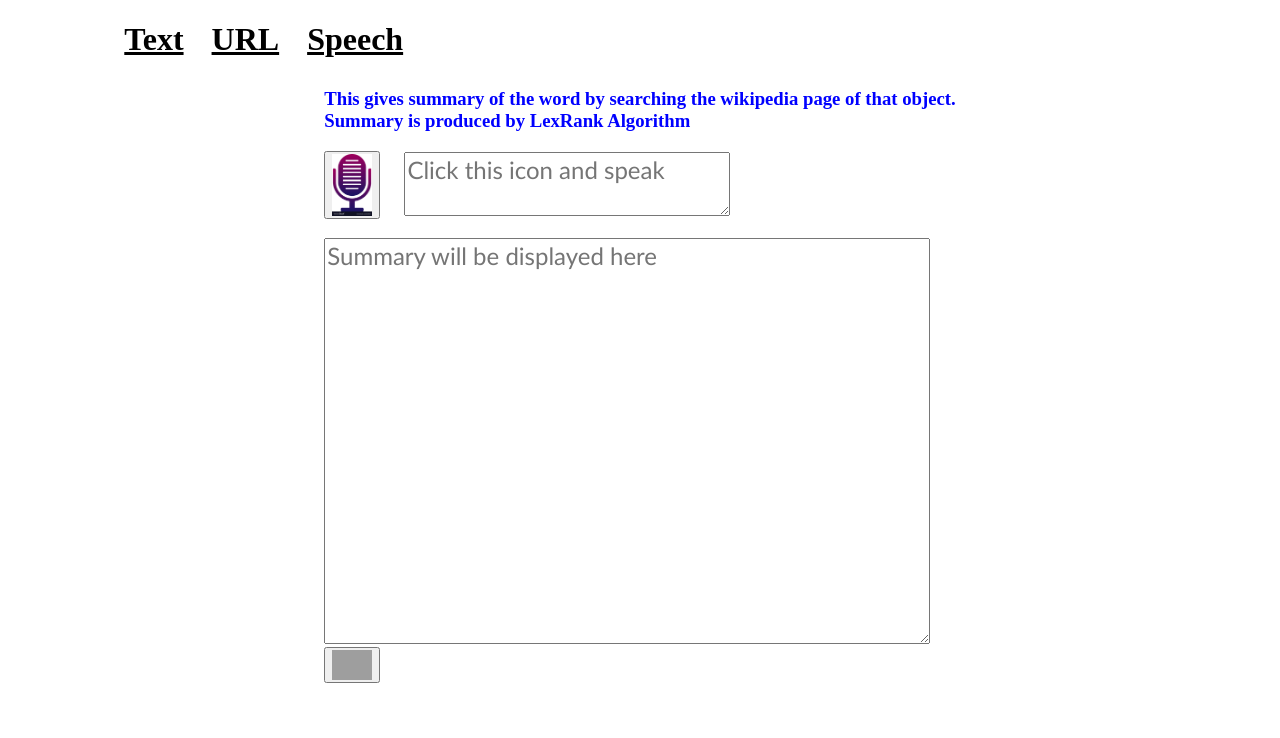
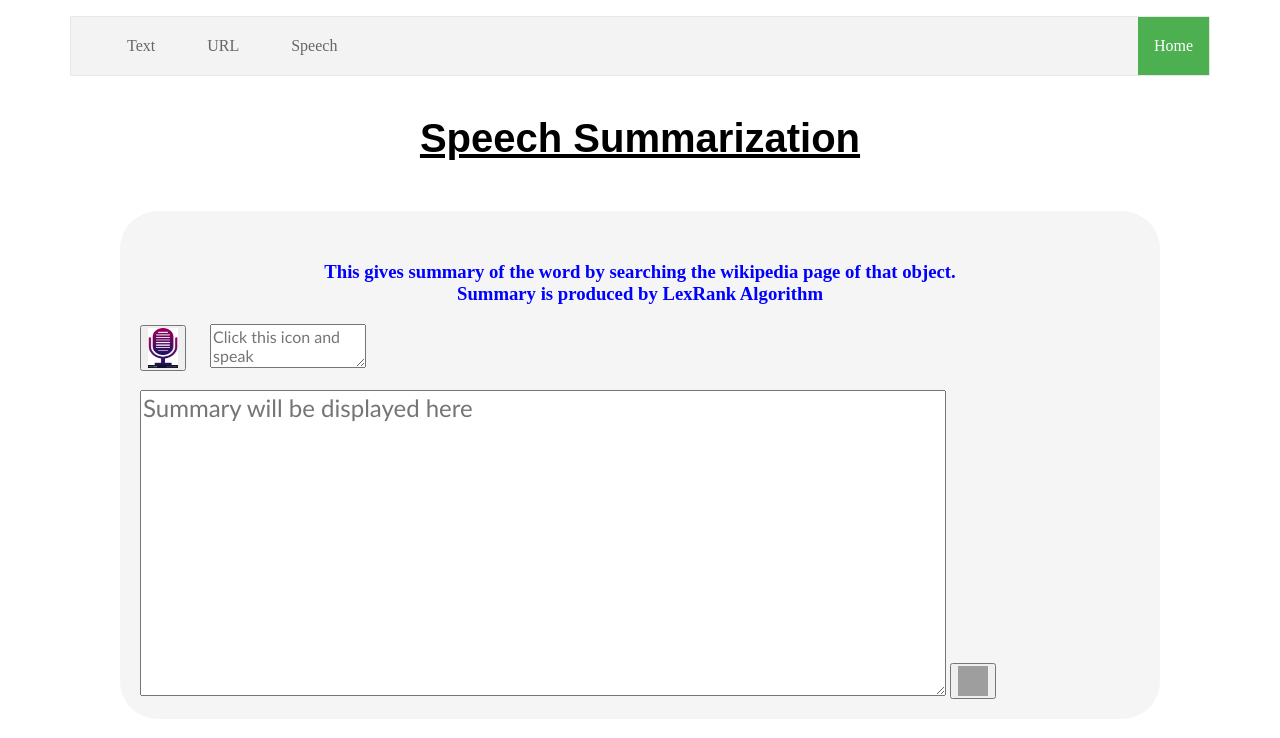
Before and after one commit to naman99lalit/SummarizerBot, a Flask app: page /speech_con in a window 1280 px wide. Shown: the top 738 px of the page. Run offline with Flask 2, Linux system fonts and the light colour scheme; some libraries are stand-ins or nearby versions; grey boxes are pictures that could not be loaded.

Commit message:
UI Finalised

```diff
--- a/app.py
+++ b/app.py
@@ -2,7 +2,7 @@ from flask import Flask, render_template, send_from_directory, request
 from internet_conn import summ_from_text, shorten_news, shorten_lex_text
 from flask_restful import Api, Resource, reqparse
 from query import QueryService
-from LexRankSummarizer import summary_from_text
+from LexRankSummarizer import summary_from_lex_text
 from audio_conversion import convert_mp3_to_wav, convert_audio_to_text
 
 app = Flask(__name__)
@@ -53,11 +53,11 @@ def speech_result():
     text = convert_audio_to_text(converted_audio_file)
 
     # Algo 1 (Word Frequency)
-    algo1_summ = summ_from_text(text)
+    algo1_summ = summ_from_text(text, 5)
     print("TF Summary: ", algo1_summ)
 
     # Algo 2 (LexRank Algo)
-    result = summary_from_text(text)
+    result = summary_from_lex_text(text, 5)
 
     algo2_sum = ""
     for i in range(len(result)):
@@ -74,14 +74,15 @@ def speech_result():
 @app.route("/results",methods=["POST"])
 def result():
     text = request.form['input_text']
-    print(text)
+    length = request.form['input_sentence']
+    print(text, length)
 
     # Algo 1 (Word Frequency)
-    algo1_summ = summ_from_text(text)
+    algo1_summ = summ_from_text(text, length)
     print("TF Summary: ", algo1_summ)
 
     # Algo 2 (LexRank Algo)
-    result = summary_from_text(text)
+    result = summary_from_lex_text(text, length)
 
     algo2_sum = ""
     for i in range(len(result)):
@@ -99,17 +100,22 @@ def result():
 def url_result():
     print("inside url func")
     url = request.form['input_text']
-    print(url)
+    length = request.form['input_sentence']
+    print(url, length)
 
     # Word Freq Algorithm
-    wf_result = shorten_news(url)
+    wf_result = shorten_news(url, length)
     print("wf_result: ", wf_result)
 
     # LexRank Algorithm
-    lr_result = shorten_lex_text(url)
+    lr_result = shorten_lex_text(url, length)
     print("lr_result: ", lr_result)
 
-    return render_template("url.html",output_summary1 = wf_result, output_summary2 = lr_result)
+    algo2_sum = ""
+    for i in range(len(lr_result)):
+        algo2_sum += str(lr_result[i])
+
+    return render_template("url.html",output_summary1 = wf_result, output_summary2 = algo2_sum)
 
 
 
--- a/internet_conn.py
+++ b/internet_conn.py
@@ -3,7 +3,7 @@ from bs4 import BeautifulSoup as bs
 from summarizer import FrequencySummarizer as fs
 import wikipedia as _wk
 from re import findall as _findall
-from LexRankSummarizer import summary_from_text
+from LexRankSummarizer import summary_from_lex_text
 
 
 _guardian_key = "f26b6c0c-379f-4961-a47f-1dfaf40b9aa2"
@@ -62,7 +62,7 @@ def get_gkg(query):
     try:
         page_object = _wk.page(query)
         s = page_object.content
-        summ = summ_from_text(s)
+        summ = summ_from_text(s, 5)
         return summ
     except (_wk.DisambiguationError,e):
         return False
@@ -70,8 +70,8 @@ def get_gkg(query):
 
 
 # Text summarizer call
-def summ_from_text(text):
-    n=4
+def summ_from_text(text, length):
+    n = length
     summary = fs().summarize(text,n)
     print("summary")
     print (summary)
@@ -79,7 +79,7 @@ def summ_from_text(text):
 
 
 # URL Func
-def shorten_news(url, n = 4):
+def shorten_news(url, n):
     print("inside get_news of shorten_news")
     response = _req.get(url)
     print(response)
@@ -98,8 +98,9 @@ def shorten_news(url, n = 4):
     return ' '.join(summary)
 
 # Summary for LexRank Algorithm
-def shorten_lex_text(url, n = 4):
+def shorten_lex_text(url, n):
     print("inside url extractor")
+    n = int(n)
     response = _req.get(url)
     print(response)
     if not response.ok:
@@ -110,5 +111,9 @@ def shorten_lex_text(url, n = 4):
     data = "\n".join([x.text for x in soup.findAll("p") if len(x.text.split()) > 1])
     # print("lexrank data: ", data)
     # print(type(data))
-    summary = summ_from_text(data)
-    return ''.join(summary)
+    print(n, type(n))
+    summary = summary_from_lex_text(data, n)
+    # print(summary)
+    return summary
+
+# Assign Sentence Length
--- a/summarizer.py
+++ b/summarizer.py
@@ -30,6 +30,7 @@ class FrequencySummarizer:
     def summarize(self, text, n):
         print("sum summarize")
         print(text, n)
+        n = int(n)
         sents = sent_tokenize(text)
         print(sents)
         assert n <= len(sents)
--- a/templates/speech_aud.html
+++ b/templates/speech_aud.html
@@ -6,6 +6,8 @@
     <h1>
         <div class="topnav container" style="text-align:left; margin-left: 50px; margin-right: 100px; padding:25 ">
 
+
+            <a style="color: black; margin-right: 20px;" href="/">Home</a>
             <a style="color: black; margin-right: 20px;" href="/text_con">Text</a>
             <a style="color: black; margin-right: 20px;" href="/url_con">URL</a>
             <a style="color: black; margin-right: 20px;" href="/speech_con">Speech</a>
--- a/templates/speech_inpt.html
+++ b/templates/speech_inpt.html
@@ -8,7 +8,7 @@
         <style>
             .speech {
                 border: 0px solid #DDD;
-                width: 600px;
+                width: 1000px;
                 padding: 0;
                 margin: 0;
                 font-family: "Calibri";
@@ -24,39 +24,69 @@
                 float: right;
                 width: 40px;
             }
+            ul {
+            list-style-type: none;
+            overflow: hidden;
+            border: 1px solid #e7e7e7;
+            background-color: #f3f3f3;
+            line-height: 30px;
+        }
+
+        li {
+          float: left;
+        }
+
+        li a {
+          display: block;
+          color: #666;
+          text-align: center;
+          padding: 14px 16px;
+          text-decoration: none;
+        }
+
+        li a:hover:not(.active) {
+          background-color: #ddd;
+        }
+
+        a.active {
+          color: white;
+          background-color: #4CAF50;
+        }
+        .btn_query{
+            height: 20px;
+        }
         </style>
     </head>
-    <h1>
-        <div class="topnav container" style="text-align:left; margin-left: -200px; margin-right: 100px; padding:25 ">
 
-            <a style="color: black; margin-right: 20px;" href="/text_con">Text</a>
-            <a style="color: black; margin-right: 20px;" href="/url_con">URL</a>
-            <a style="color: black; margin-right: 20px;" href="/speech_con">Speech</a>
+    <ul>
+        <li style="margin-right: 20px;"><a href="/text_con">Text</a></li>
+        <li style="margin-right: 20px;"><a href="/url_con">URL</a></li>
+        <li style="margin-right: 20px;"><a href="/speech_con">Speech</a></li>
+        <li style="float:right"><a class="active" href="/">Home</a></li>
+    </ul>
 
-        </div>
+    <u><b><p style="font-size: 40px;text-align: center; font-family: Arial, Helvetica, sans-serif; color: black;">Speech Summarization</p></b></u>
 
-    </h1>
     <body>
-        <div>
+        <div style="margin: 50px; padding: 20px; background-color: whitesmoke; border-radius: 1cm;">
             <div style="margin-top: 30px;">
-                <h3 style="color: blue;">This gives summary of the word by searching the wikipedia page of that object. <br> Summary is produced by LexRank Algorithm</h3>
+                <h3 style="color: blue; text-align: center;">This gives summary of the word by searching the wikipedia page of that object. <br> Summary is produced by LexRank Algorithm</h3>
             </div>
             <div class="speech">
 
                     <div style="display: inline; margin-right: 20px;">
-                        <button id="btn_query" onclick="startDictation()"><img src="../static/microphone.jpg"></button>
+                        <button id="btn_query" onclick="startDictation()"><img src="../static/microphone.jpg" style="height: 40px ; width: 30px"></button>
                     </div>
                     <div style="display: inline">
-                        <textarea style="width: 320px;font-family: Calibri; font-size:x-large;" name="q" id="transcript"
-                            placeholder="Click this icon and speak" rows="2" readonly="True"></textarea>
+                        <b><textarea style="width: 150px;font-family: Calibri; font-size:medium; color: black;" name="q" id="transcript"
+                            placeholder="Click this icon and speak" rows="2" readonly="True"></textarea></b>
                     </div>
                     <img src="static/loader.gif" width="100px" align="left" style="float: left" hidden="True" id="loader" />
                     <br><br>
 
 
-                    <textarea class="body" style="width: 600px;height: 400px;font-family: Calibri;font-size:x-large" id="output" rows="2" placeholder="Summary will be displayed here"
-                            readonly="True"></textarea>
-            <button id="btn_speak"  onclick="btnClick()"><img src="https://upload.wikimedia.org/wikipedia/commons/thumb/a/a0/Circle-icons-speaker.svg/2000px-Circle-icons-speaker.svg.png"></button>
+                    <textarea class="body" style="width: 800px;height: 300px;font-family: Calibri;font-size:x-large" id="output" rows="2" placeholder="Summary will be displayed here" readonly="True"></textarea>
+            <button id="btn_speak"  onclick="btnClick()"><img style="width: 30px; height: 30px;" src="https://upload.wikimedia.org/wikipedia/commons/thumb/a/a0/Circle-icons-speaker.svg/2000px-Circle-icons-speaker.svg.png"></button>
 
             </div>
 
```
Also changed, not shown: LexRankSummarizer.py (+5 -3 lines), templates/index.html (+33 -13 lines), templates/inputtext.html (+66 -19 lines), templates/url.html (+61 -16 lines).
